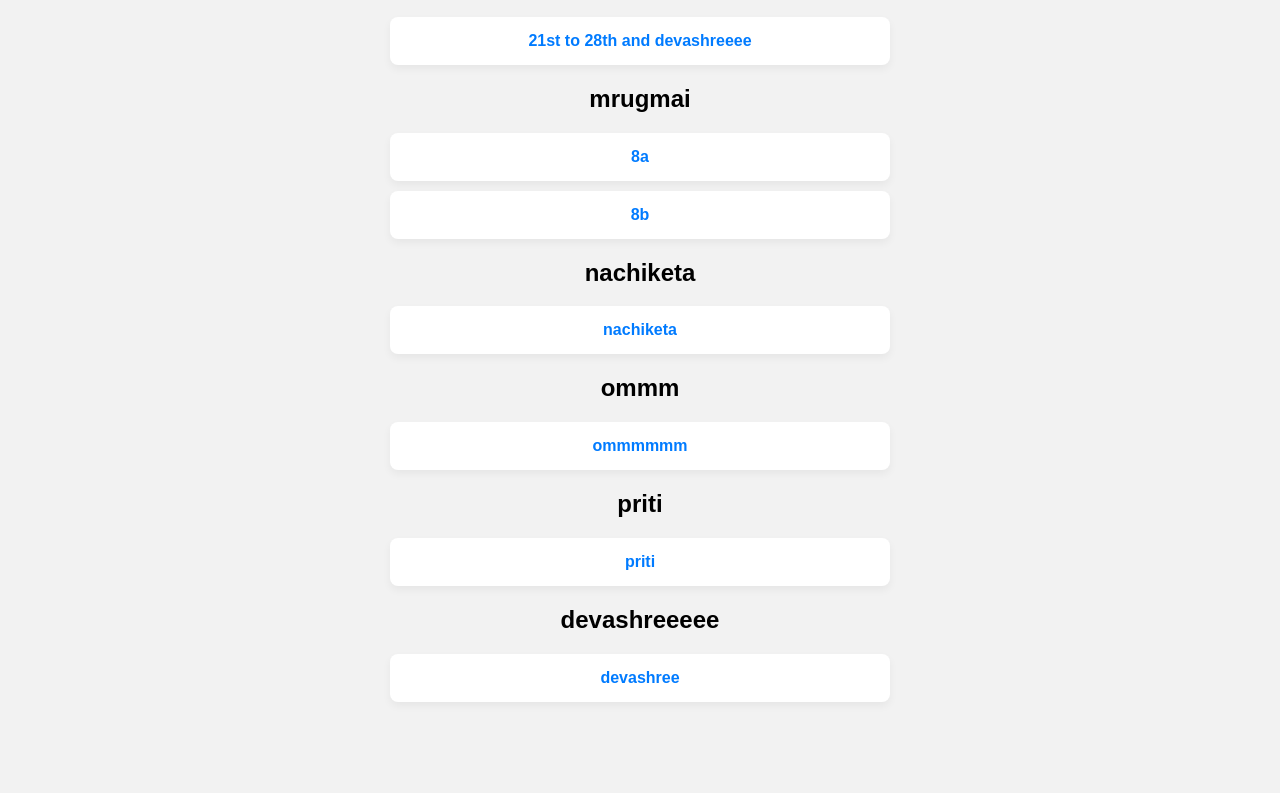
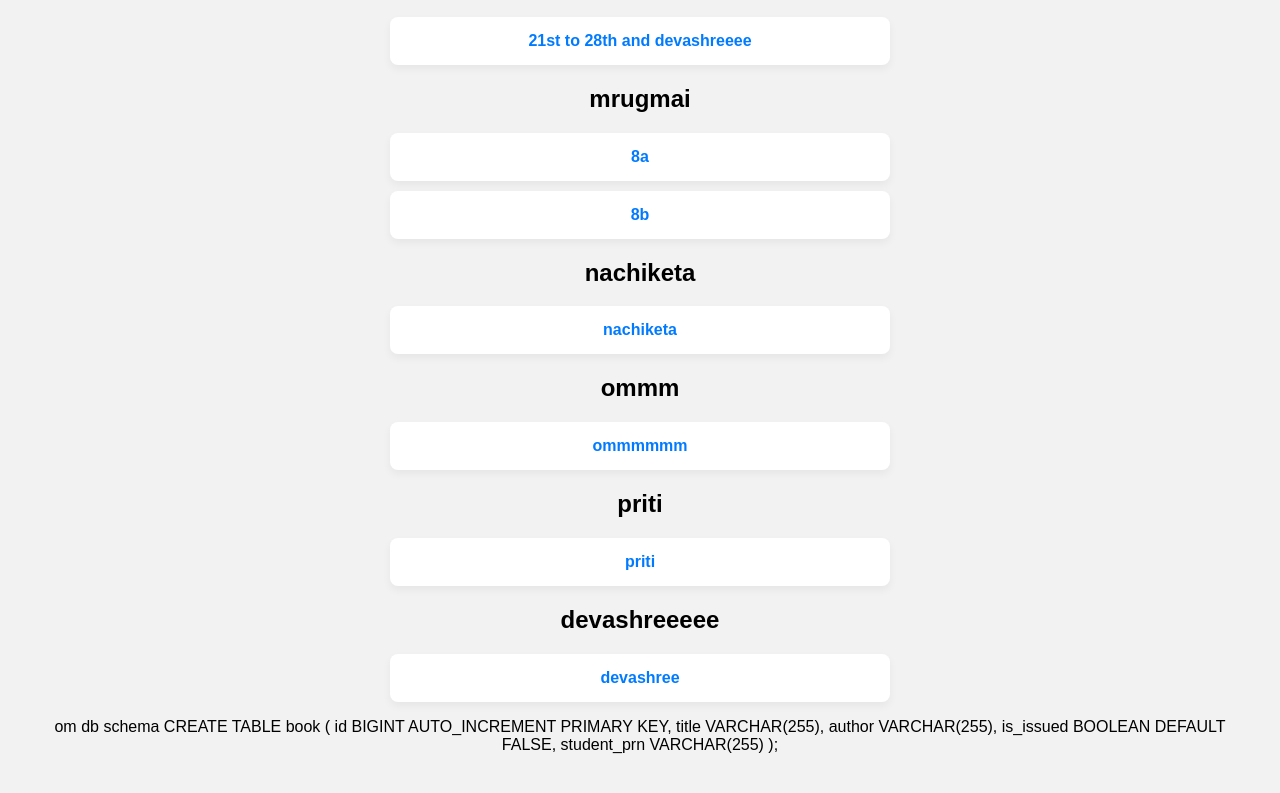
Before and after one commit to ompkolte/bdsm, a plain HTML site: page index.html in a window 1280 px wide. Shown: the part 159-952 px from the top of the page. Before the commit the page ends 919 px from the top, so only its background shows below. Drawn offline with Linux system fonts and the light colour scheme.

Commit message:
Update index.html

```diff
--- a/index.html
+++ b/index.html
@@ -63,5 +63,16 @@
          <h2>devashreeeee</h2>
         <li><a href="OnlineVotingSystem.zip" download>devashree</a></li>
     </ul>
+
+
+    <p>om db schema
+    CREATE TABLE book (
+    id BIGINT AUTO_INCREMENT PRIMARY KEY,
+    title VARCHAR(255),
+    author VARCHAR(255),
+    is_issued BOOLEAN DEFAULT FALSE,
+    student_prn VARCHAR(255)
+);
+    </p>
 </body>
 </html>
```
